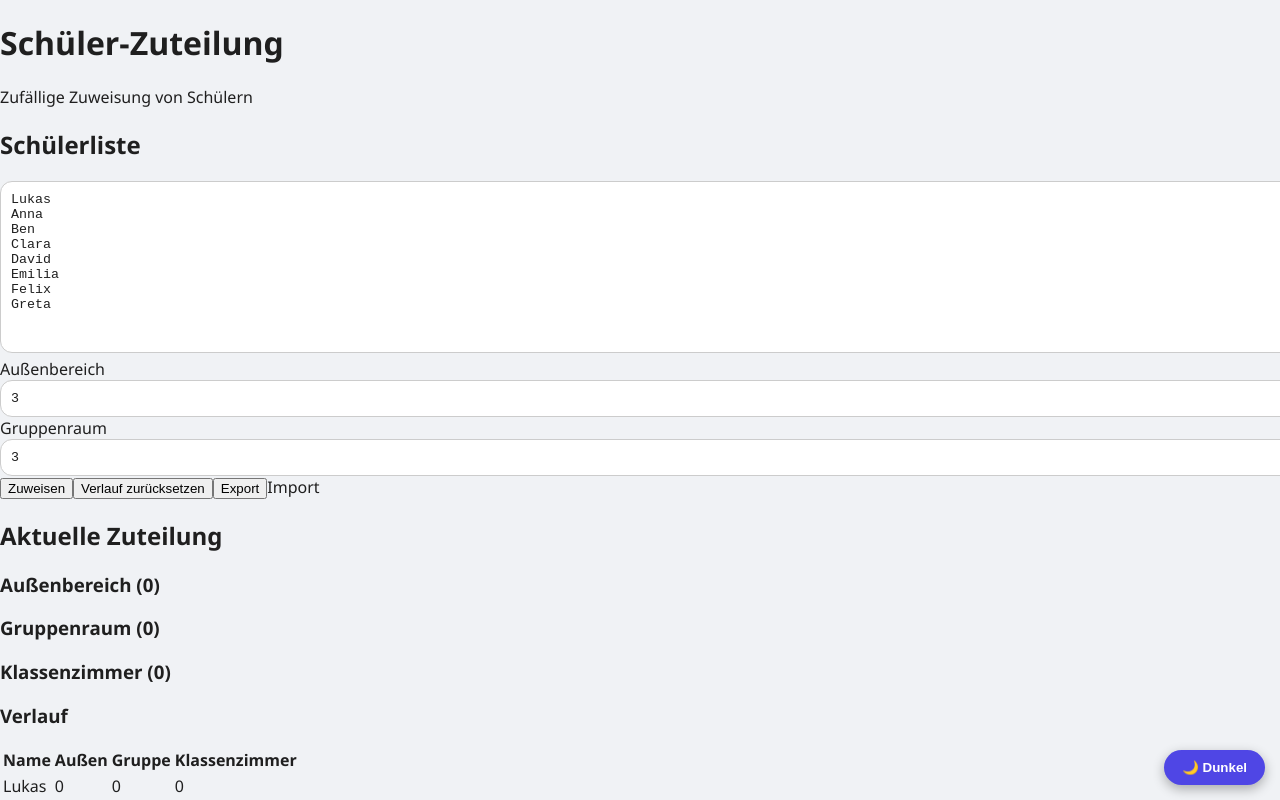
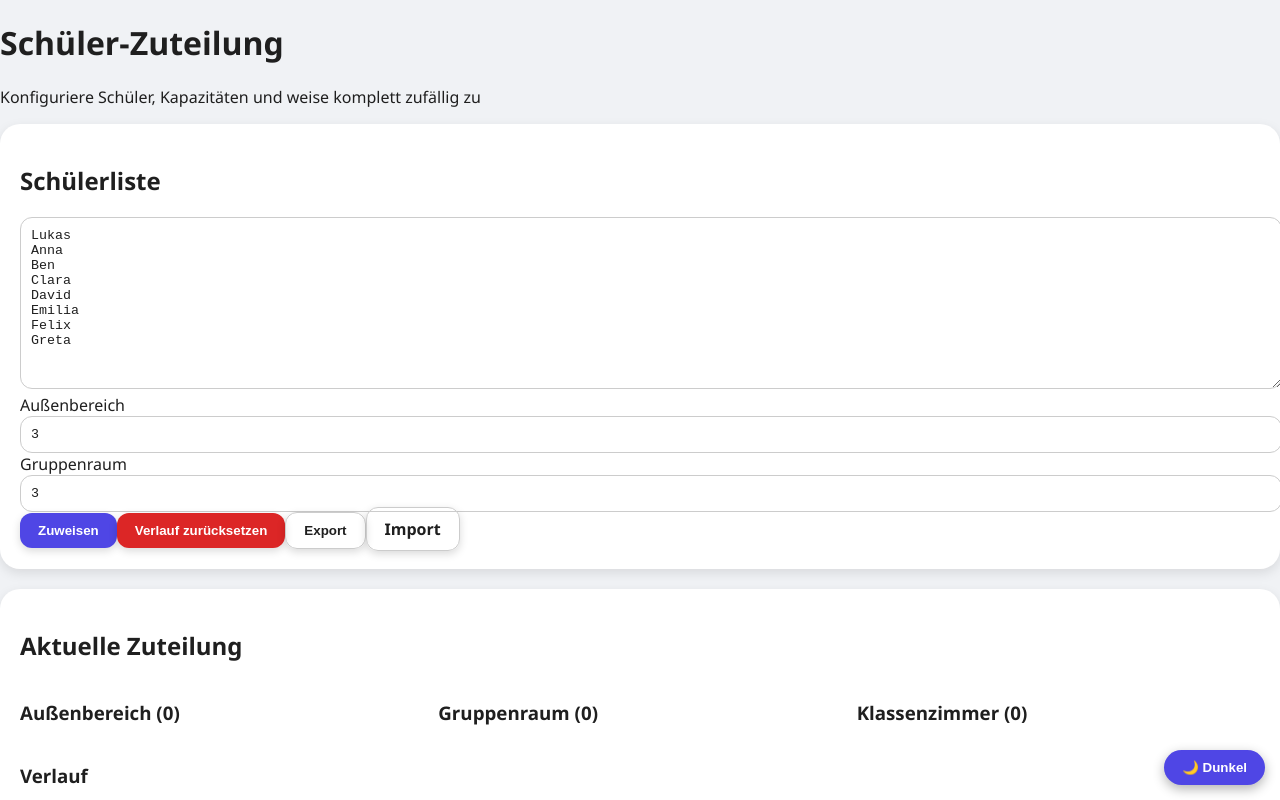
Before and after one commit to TheUltimateVxnom/ZuteilungSchueler, a React (Vite) app: page / in a window 1280 px wide. Shown: the top 800 px of the page. Built offline with nearby package versions, Linux system fonts and the light colour scheme.

Commit message:
Update App.jsx

```diff
--- a/src/App.jsx
+++ b/src/App.jsx
@@ -17,7 +17,7 @@ export default function App() {
     setStudents(Array.from(new Set(arr)));
   }, [studentsText]);
 
-  // Verlauf laden
+  // History laden
   useEffect(() => {
     try {
       const raw = localStorage.getItem(STORAGE_KEY);
@@ -33,14 +33,16 @@ export default function App() {
     catch {}
   };
 
-  // **Komplett zufällige Zuteilung**
+  // **Zufällige Zuteilung**
   const assign = () => {
     if (!students.length) return;
-
     const shuffled = [...students].sort(() => Math.random() - 0.5);
-    const outsideSel = shuffled.slice(0, Math.min(capacityOutside, shuffled.length));
-    const groupSel = shuffled.slice(outsideSel.length, outsideSel.length + Math.min(capacityGroup, shuffled.length - outsideSel.length));
-    const rest = shuffled.slice(outsideSel.length + groupSel.length);
+    const takeOutside = Math.min(capacityOutside, shuffled.length);
+    const outsideSel = shuffled.slice(0, takeOutside);
+    const remaining = shuffled.slice(takeOutside);
+    const takeGroup = Math.min(capacityGroup, remaining.length);
+    const groupSel = remaining.slice(0, takeGroup);
+    const rest = remaining.slice(takeGroup);
 
     setOutside(outsideSel);
     setGroupRoom(groupSel);
@@ -56,87 +58,108 @@ export default function App() {
   };
 
   const resetHistory = () => { setHistory({}); localStorage.removeItem(STORAGE_KEY); };
-  const exportJSON = () => { const blob = new Blob([JSON.stringify({students,capacityOutside,capacityGroup,history},null,2)], {type:"application/json"}); const url=URL.createObjectURL(blob); const a=document.createElement("a"); a.href=url; a.download="schueler_zuteilung.json"; a.click(); URL.revokeObjectURL(url); };
-  const importJSON = file => { const reader = new FileReader(); reader.onload = e => { try { const parsed = JSON.parse(e.target.result); if(parsed.students) setStudentsText(parsed.students.join("\n")); if(parsed.capacityOutside) setCapacityOutside(parsed.capacityOutside); if(parsed.capacityGroup) setCapacityGroup(parsed.capacityGroup); if(parsed.history){ setHistory(parsed.history); persist(parsed.history); } } catch(e){ alert("Fehler: "+e.message); } }; reader.readAsText(file); };
+  const exportJSON = () => {
+    const blob = new Blob([JSON.stringify({students,capacityOutside,capacityGroup,history},null,2)], {type:"application/json"});
+    const url=URL.createObjectURL(blob);
+    const a=document.createElement("a");
+    a.href=url;
+    a.download="schueler_zuteilung.json";
+    a.click();
+    URL.revokeObjectURL(url);
+  };
+  const importJSON = file => {
+    const reader = new FileReader();
+    reader.onload = e => {
+      try {
+        const parsed = JSON.parse(e.target.result);
+        if(parsed.students) setStudentsText(parsed.students.join("\n"));
+        if(parsed.capacityOutside) setCapacityOutside(parsed.capacityOutside);
+        if(parsed.capacityGroup) setCapacityGroup(parsed.capacityGroup);
+        if(parsed.history){ setHistory(parsed.history); persist(parsed.history); }
+      } catch(e){ alert("Fehler: "+e.message); }
+    };
+    reader.readAsText(file);
+  };
 
   return (
-    <div className="min-h-screen bg-gray-50 p-6 dark:bg-gray-900 dark:text-gray-200">
-      <div className="max-w-5xl mx-auto">
-        <header className="mb-6">
+    <div className="app-container p-6 min-h-screen">
+      <div className="app-inner max-w-6xl mx-auto">
+
+        <header className="app-header mb-6">
           <h1 className="text-3xl font-bold">Schüler-Zuteilung</h1>
-          <p className="text-sm text-gray-500 dark:text-gray-400">Zufällige Zuweisung von Schülern</p>
+          <p className="text-gray-500 mt-1">Konfiguriere Schüler, Kapazitäten und weise komplett zufällig zu</p>
         </header>
 
-        <main className="grid grid-cols-1 md:grid-cols-2 gap-6">
-          <section className="bg-white dark:bg-gray-800 p-4 rounded-xl shadow-md">
-            <h2 className="font-semibold mb-2">Schülerliste</h2>
-            <textarea value={studentsText} onChange={e=>setStudentsText(e.target.value)} rows={10} className="w-full p-2 mb-4 rounded-lg border border-gray-300 dark:border-gray-600 dark:bg-gray-700 dark:text-gray-200"/>
+        <main className="app-main grid grid-cols-1 md:grid-cols-2 gap-6">
 
-            <div className="grid grid-cols-2 gap-2 mb-4">
-              <label className="flex flex-col text-sm">Außenbereich
-                <input type="number" value={capacityOutside} onChange={e=>setCapacityOutside(Number(e.target.value))} className="p-1 rounded border border-gray-300 dark:border-gray-600 dark:bg-gray-700 dark:text-gray-200"/>
+          <section className="card">
+            <h2 className="text-xl font-semibold mb-2">Schülerliste</h2>
+            <textarea
+              value={studentsText}
+              onChange={e=>setStudentsText(e.target.value)}
+              rows={10}
+              className="card-input"
+            />
+            <div className="card-controls mt-4 flex gap-4 flex-wrap">
+              <label className="flex flex-col">
+                <span className="text-sm text-gray-500">Außenbereich</span>
+                <input type="number" value={capacityOutside} onChange={e=>setCapacityOutside(Number(e.target.value))} className="card-input"/>
               </label>
-              <label className="flex flex-col text-sm">Gruppenraum
-                <input type="number" value={capacityGroup} onChange={e=>setCapacityGroup(Number(e.target.value))} className="p-1 rounded border border-gray-300 dark:border-gray-600 dark:bg-gray-700 dark:text-gray-200"/>
+              <label className="flex flex-col">
+                <span className="text-sm text-gray-500">Gruppenraum</span>
+                <input type="number" value={capacityGroup} onChange={e=>setCapacityGroup(Number(e.target.value))} className="card-input"/>
               </label>
             </div>
-
-            <div className="flex flex-wrap gap-2">
-              <button onClick={assign} className="bg-indigo-600 hover:bg-indigo-700 text-white font-bold px-4 py-2 rounded-lg">Zuweisen</button>
-              <button onClick={resetHistory} className="bg-red-600 hover:bg-red-700 text-white font-bold px-4 py-2 rounded-lg">Verlauf zurücksetzen</button>
-              <button onClick={exportJSON} className="border border-indigo-600 text-indigo-600 hover:bg-indigo-600 hover:text-white font-bold px-4 py-2 rounded-lg">Export</button>
-              <label className="border border-indigo-600 text-indigo-600 hover:bg-indigo-600 hover:text-white font-bold px-4 py-2 rounded-lg cursor-pointer">
-                Import
+            <div className="card-buttons mt-4 flex flex-wrap gap-2">
+              <button onClick={assign} className="btn btn-primary">Zuweisen</button>
+              <button onClick={resetHistory} className="btn btn-danger">Verlauf zurücksetzen</button>
+              <button onClick={exportJSON} className="btn btn-outline">Export</button>
+              <label className="btn btn-outline cursor-pointer">Import
                 <input type="file" style={{display:"none"}} onChange={e=>importJSON(e.target.files[0])}/>
               </label>
             </div>
           </section>
 
-          <section className="bg-white dark:bg-gray-800 p-4 rounded-xl shadow-md">
-            <h2 className="font-semibold mb-2">Aktuelle Zuteilung</h2>
-            <div className="grid grid-cols-1 sm:grid-cols-3 gap-4 mb-4">
+          <section className="card">
+            <h2 className="text-xl font-semibold mb-2">Aktuelle Zuteilung</h2>
+            <div className="grid-section">
               <div>
-                <h3 className="text-sm font-medium">Außenbereich ({outside.length})</h3>
+                <h3 className="font-medium">Außenbereich ({outside.length})</h3>
                 <ul className="list-disc ml-5">{outside.map(n=><li key={n}>{n}</li>)}</ul>
               </div>
               <div>
-                <h3 className="text-sm font-medium">Gruppenraum ({groupRoom.length})</h3>
+                <h3 className="font-medium">Gruppenraum ({groupRoom.length})</h3>
                 <ul className="list-disc ml-5">{groupRoom.map(n=><li key={n}>{n}</li>)}</ul>
               </div>
               <div>
-                <h3 className="text-sm font-medium">Klassenzimmer ({classroom.length})</h3>
+                <h3 className="font-medium">Klassenzimmer ({classroom.length})</h3>
                 <ul className="list-disc ml-5">{classroom.map(n=><li key={n}>{n}</li>)}</ul>
               </div>
             </div>
 
-            <h3 className="font-semibold mb-2">Verlauf</h3>
-            <div className="overflow-x-auto">
-              <table className="w-full text-left border-collapse">
+            <h3 className="mt-4 font-semibold">Verlauf</h3>
+            <table className="history-table">
               <thead>
-                  <tr>
-                    <th className="py-2 border-b border-gray-300 dark:border-gray-600">Name</th>
-                    <th className="py-2 border-b border-gray-300 dark:border-gray-600">Außen</th>
-                    <th className="py-2 border-b border-gray-300 dark:border-gray-600">Gruppe</th>
-                    <th className="py-2 border-b border-gray-300 dark:border-gray-600">Klassenzimmer</th>
-                  </tr>
+                <tr><th>Name</th><th>Außen</th><th>Gruppe</th><th>Klassenzimmer</th></tr>
               </thead>
               <tbody>
                 {students.map(name => {
-                    const row = history[name]||{outside:0,group:0,classroom:0};
+                  const row = history[name] || {outside:0,group:0,classroom:0};
                   return (
-                      <tr key={name} className="even:bg-gray-100 dark:even:bg-gray-700">
-                        <td className="py-1">{name}</td>
-                        <td className="py-1">{row.outside}</td>
-                        <td className="py-1">{row.group}</td>
-                        <td className="py-1">{row.classroom}</td>
+                    <tr key={name}>
+                      <td>{name}</td>
+                      <td>{row.outside}</td>
+                      <td>{row.group}</td>
+                      <td>{row.classroom}</td>
                     </tr>
-                    )
+                  );
                 })}
               </tbody>
             </table>
-            </div>
           </section>
+
         </main>
+
       </div>
     </div>
   );
```
Lines whose indentation alone changed are shown as unchanged.
